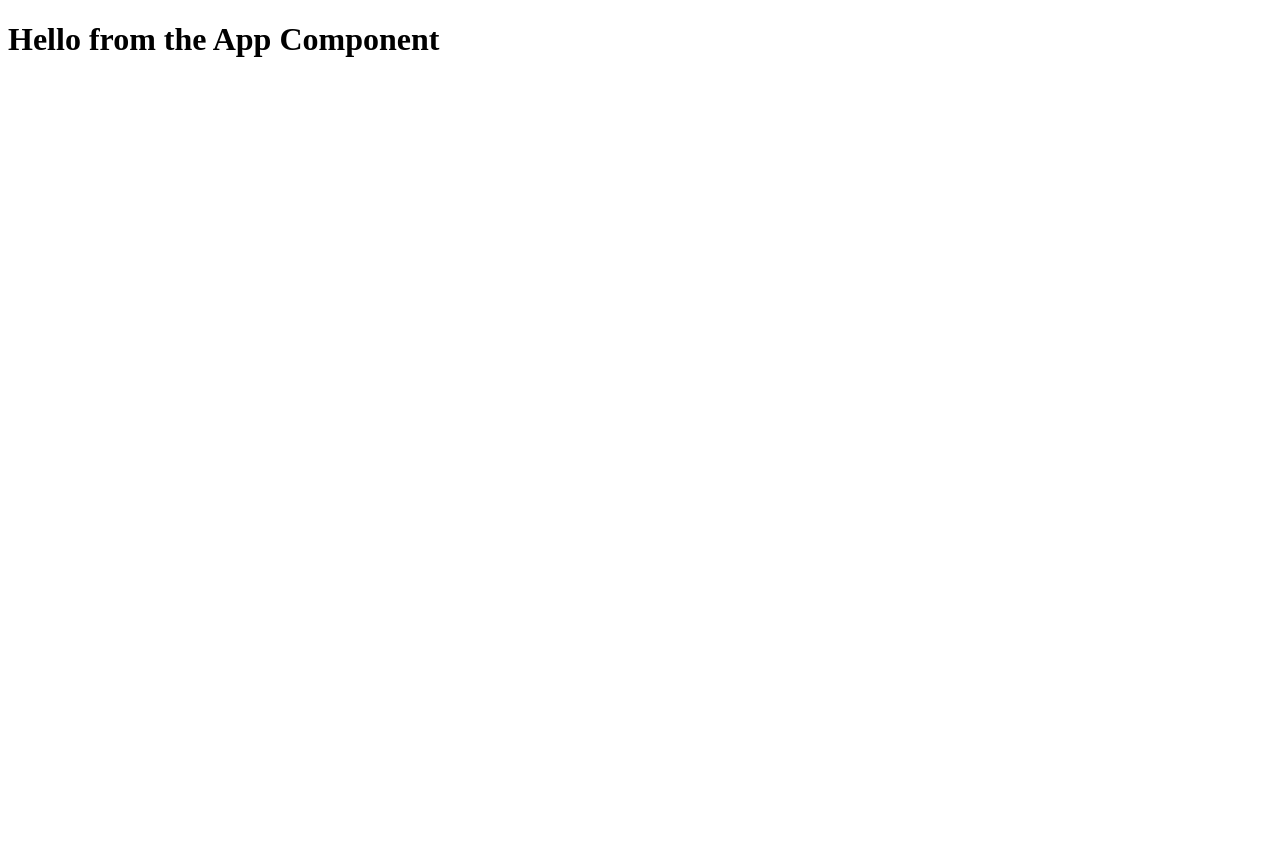
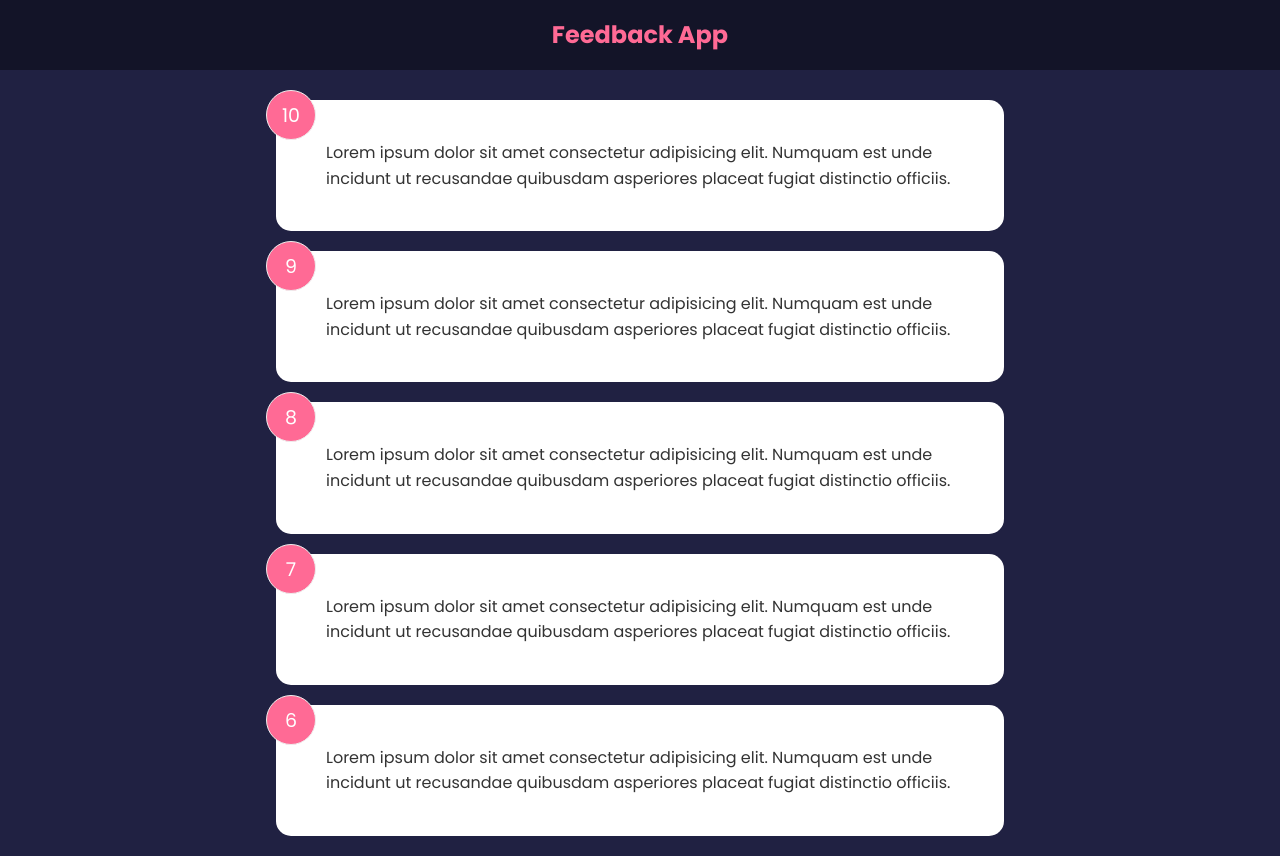
Before and after one commit to iamimran/feedback-app, a React (Create React App) app: page / in a window 1280 px wide. Before the commit the page ends 800 px from the top, so only its background shows below. Built offline with nearby package versions, Linux system fonts and the light colour scheme.

Commit message:
1. adds feedback data 2. adds feedback list component

```diff
--- a/src/App.js
+++ b/src/App.js
@@ -1,6 +1,17 @@
+import { useState } from 'react'
+import Header from './components/Header'
+import FeedbackList from './components/FeedbackList';
+import FeedbackData from './data/FeedbackData';
+
 function App() {
+    const [feedback, setFeedback] = useState(FeedbackData)
     return(
-        <h1>Hello from the App Component</h1>
+        <>
+            <Header text = "Feedback App"></Header>
+            <div className="container">
+                <FeedbackList feedback = { feedback }></FeedbackList>
+            </div>
+        </>
     );
 }
 
--- /dev/null
+++ b/src/components/FeedbackItem.jsx
@@ -0,0 +1,13 @@
+import { React, useState } from 'react'
+
+function FeedbackItem({ feedbackItem }) {
+
+    return (
+        <div className='card'>
+            <div className="num-display">{ feedbackItem.rating }</div>
+            <div className="text-display">{ feedbackItem.text }</div>
+        </div>
+    )
+}
+
+export default FeedbackItem
--- /dev/null
+++ b/src/components/FeedbackList.jsx
@@ -0,0 +1,18 @@
+import React from 'react'
+import FeedbackItem from './FeedbackItem'
+
+function FeedbackList({ feedback }) {
+
+    if(!feedback || feedback.length === 0)
+        return <p>No feedback(s) yet...</p>
+
+    return (
+        <div className='feedback-list'>
+            {feedback.map((feedbackItem) => (
+                <FeedbackItem feedbackItem = { feedbackItem }></FeedbackItem>
+            ))}
+        </div>
+    )
+}
+
+export default FeedbackList
--- /dev/null
+++ b/src/components/Header.jsx
@@ -0,0 +1,28 @@
+import React from 'react'
+import PropTypes from 'prop-types';
+
+function Header({ text, bgColor, textColor }) {
+    const headerStyles = {
+        backgroundColor: bgColor,
+        color: textColor,
+    }
+    return (
+        <header style = { headerStyles }>
+            <div className="container">
+                <h2>{ text }</h2>
+            </div>
+        </header>
+    )
+}
+
+Header.defaultProps = {
+    text: 'Feedback UI',
+    bgColor: 'rgba(0, 0, 0, 0.4)',
+    textColor: '#ff6a95',
+}
+
+Header.propTypes = {
+    text: PropTypes.string
+}
+
+export default Header
--- /dev/null
+++ b/src/data/FeedbackData.js
@@ -0,0 +1,30 @@
+const FeedbackData =
+[
+    {
+        id: 1,
+        rating: 10,
+        text: 'Lorem ipsum dolor sit amet consectetur adipisicing elit. Numquam est unde incidunt ut recusandae quibusdam asperiores placeat fugiat distinctio officiis.'
+    },
+    {
+        id: 2,
+        rating: 9,
+        text: 'Lorem ipsum dolor sit amet consectetur adipisicing elit. Numquam est unde incidunt ut recusandae quibusdam asperiores placeat fugiat distinctio officiis.'
+    },
+    {
+        id: 3,
+        rating: 8,
+        text: 'Lorem ipsum dolor sit amet consectetur adipisicing elit. Numquam est unde incidunt ut recusandae quibusdam asperiores placeat fugiat distinctio officiis.'
+    },
+    {
+        id: 4,
+        rating: 7,
+        text: 'Lorem ipsum dolor sit amet consectetur adipisicing elit. Numquam est unde incidunt ut recusandae quibusdam asperiores placeat fugiat distinctio officiis.'
+    },
+    {
+        id: 5,
+        rating: 6,
+        text: 'Lorem ipsum dolor sit amet consectetur adipisicing elit. Numquam est unde incidunt ut recusandae quibusdam asperiores placeat fugiat distinctio officiis.'
+    },
+]
+
+export default FeedbackData
--- /dev/null
+++ b/src/index.css
@@ -0,0 +1,228 @@
+@import url('https://fonts.googleapis.com/css2?family=Poppins:wght@400;600;700&display=swap');
+
+* {
+    box-sizing: border-box;
+    margin: 0;
+    padding: 0;
+}
+
+body {
+    font-family: 'Poppins', sans-serif;
+    background-color: #202142;
+    color: #fff;
+    line-height: 1.6;
+}
+
+ul {
+    list-style: none;
+}
+
+.container {
+    max-width: 768px;
+    margin: auto;
+    padding: 0 20px;
+}
+
+header {
+    height: 70px;
+    width: 100%;
+    display: flex;
+    justify-content: space-between;
+    align-items: center;
+    margin-bottom: 30px;
+}
+
+.card {
+    background-color: #fff;
+    color: #333;
+    border-radius: 15px;
+    padding: 40px 50px;
+    margin: 20px 0;
+    position: relative;
+}
+
+.card.reverse {
+    background-color: rgba(0, 0, 0, 0.4);
+    color: #fff;
+}
+
+.card h2 {
+    font-size: 22px;
+    font-weight: 600;
+    text-align: center;
+}
+
+.rating {
+    display: flex;
+    align-items: center;
+    justify-content: space-around;
+    margin: 30px 0 40px;
+}
+
+.rating li,
+.num-display {
+    position: relative;
+    background: #f4f4f4;
+    width: 50px;
+    height: 50px;
+    padding: 10px;
+    text-align: center;
+    border-radius: 50%;
+    font-size: 19px;
+    border: 1px #eee solid;
+    transition: 0.3s;
+}
+
+.rating li label {
+    position: absolute;
+    top: 50%;
+    left: 50%;
+    width: 50px;
+    height: 50px;
+    padding: 10px;
+    border-radius: 50%;
+    transform: translate(-50%, -50%);
+    cursor: pointer;
+}
+
+.rating li:hover,
+.num-display {
+    background: #ff6a95;
+    color: #fff;
+}
+
+[type='radio'] {
+    opacity: 0;
+}
+
+[type='radio']:checked ~ label {
+    background: #ff6a95;
+    color: #fff;
+}
+
+.input-group {
+    display: flex;
+    flex-direction: row;
+    border: 1px solid #ccc;
+    padding: 8px 10px;
+    border-radius: 8px;
+}
+
+input {
+    flex-grow: 2;
+    border: none;
+    font-size: 16px;
+}
+
+input:focus {
+    outline: none;
+}
+
+.feedback-stats {
+    color: #fff;
+    display: flex;
+    justify-content: space-between;
+    align-items: center;
+}
+
+.num-display {
+    position: absolute;
+    top: -10px;
+    left: -10px;
+}
+
+.close,
+.edit {
+    position: absolute;
+    top: 10px;
+    right: 20px;
+    cursor: pointer;
+    background: none;
+    border: none;
+}
+
+.edit {
+    right: 40px;
+}
+
+.btn {
+    color: #fff;
+    border: 0;
+    border-radius: 8px;
+    color: #fff;
+    width: 100px;
+    height: 40px;
+    cursor: pointer;
+}
+
+.btn-primary {
+    background-color: #202142;
+}
+
+.btn-secondary {
+    background: #ff6a95;
+}
+
+.btn:hover {
+    transform: scale(0.98);
+    opacity: 0.9;
+}
+
+.btn:disabled {
+    background-color: #cccccc;
+    color: #333;
+    cursor: auto;
+}
+
+.btn:disabled:hover {
+    transform: scale(1);
+    opacity: 1;
+}
+
+.message {
+    padding-top: 10px;
+    text-align: center;
+    color: rebeccapurple;
+}
+
+.about-link {
+    position: absolute;
+    bottom: 20px;
+    right: 20px;
+    color: #fff;
+    cursor: pointer;
+}
+
+.about-link a {
+    color: #fff;
+}
+
+.about-link a:hover {
+    color: #ff6a95;
+}
+
+.about h1 {
+    margin-bottom: 20px;
+}
+
+.about p {
+    margin: 10px 0;
+}
+
+@media (max-width: 600px) {
+    .rating li {
+        margin: 10px 3px;
+    }
+
+    .rating {
+        display: flex;
+        align-items: center;
+        justify-content: center;
+        flex-wrap: wrap;
+        margin: 30px 0 40px;
+    }
+
+    .input-group input {
+        width: 80%;
+    }
+}
--- a/src/index.js
+++ b/src/index.js
@@ -1,8 +1,12 @@
 import React from 'react';
 import ReactDOM from 'react-dom'
 import App from './App'
+import './index.css'
 
 ReactDOM.render(
-    <App />,
+    <React.StrictMode>
+        <App />
+    </React.StrictMode>
+    ,
     document.getElementById("root")
 );
```
